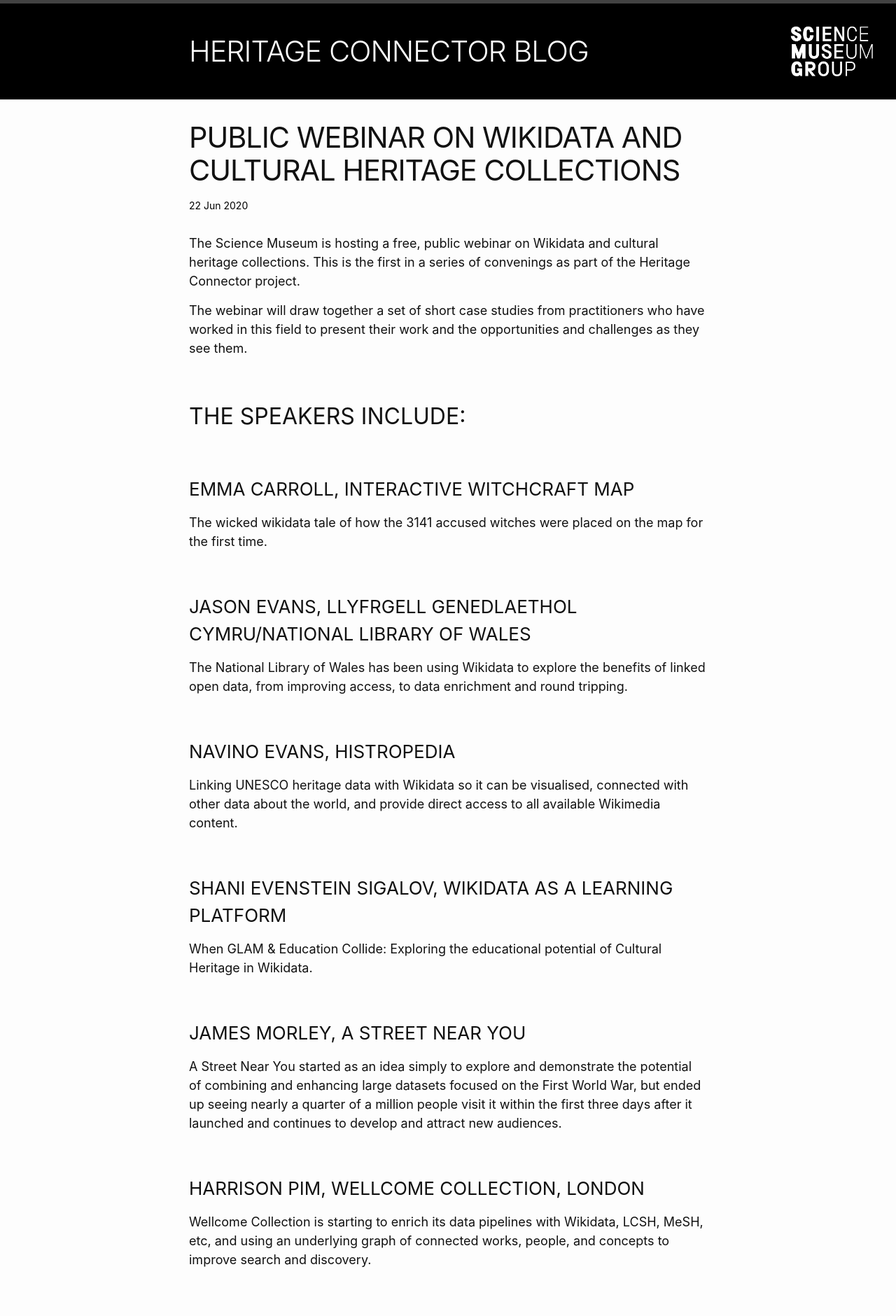
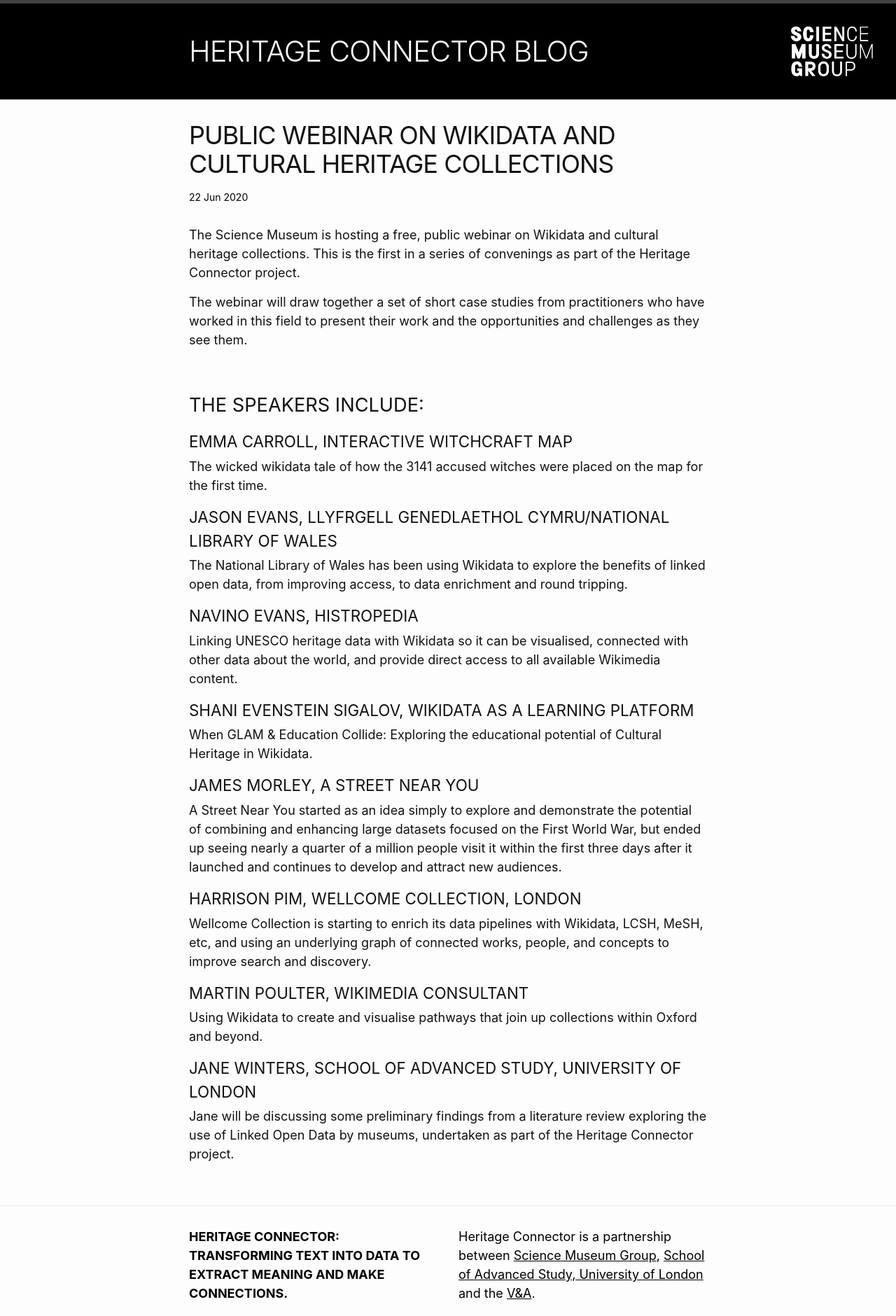
Before and after one commit to portableant/heritageconnector, a Jekyll site: the page built from _posts/2020-06-22-wikidata-webinar.md, in a window 1280 px wide. Shown: the top 1880 px of the page at 70% size. Built offline with Jekyll 4.4.1, drawn with Linux system fonts in a browser that asks for light colours; some web fonts are replaced.

Commit message:
H2 and H3 margins and font sizes

```diff
--- a/_sass/minima/custom-styles.scss
+++ b/_sass/minima/custom-styles.scss
@@ -6,5 +6,7 @@ header.site-header {background-color: black; background-image: url("/heritagecon
 a, a:visited, a:hover {color: black; text-decoration: underline;}
 .footer-col-wrapper {color: black; font-size: 1em;}
 .post-meta {color: black;}
-.post-title {font-size: 2.3em;}
+.post-title {font-size: 2em;}
+.post-content h2 {font-size: 1.7rem}
+.post-content h3 {font-size: 1.4rem; margin-bottom: 5px; margin-top: 0px;}
 body {font-size: 18px;}
```
